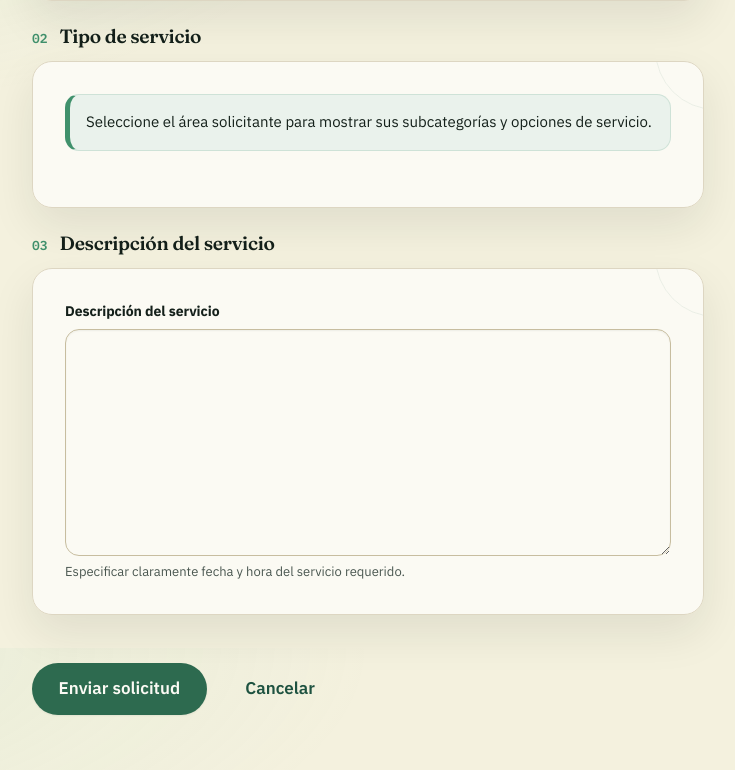
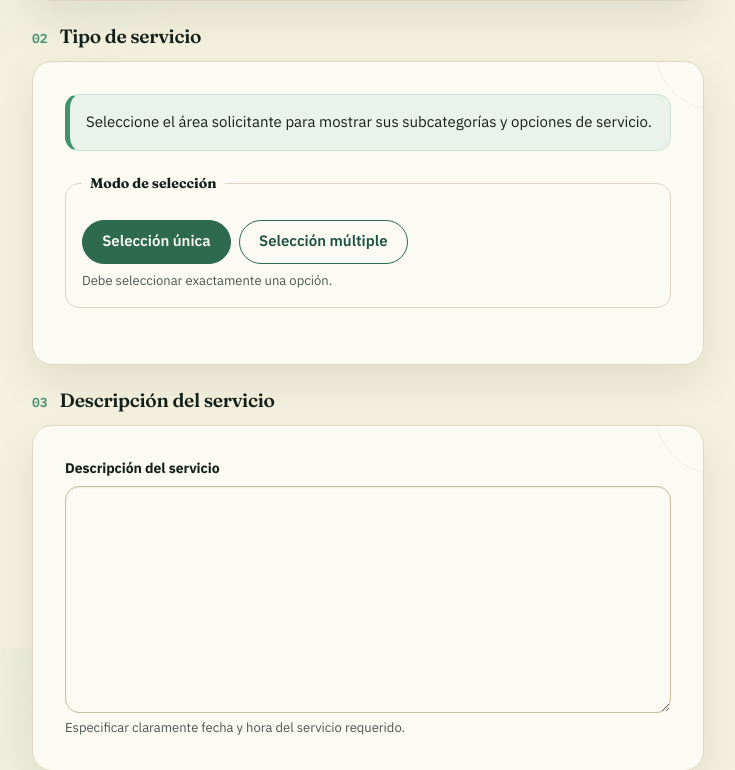
Before and after one commit to LuisMAC2022/Pablo, a Python web app: template app/templates/form.html in a window 1280 px wide. Shown: the part 952-1722 px from the top of the page, without its empty margins (272-1007 px from the left). Before the commit the page ends 1668 px from the top, so only its background shows below. Run offline with Jinja, Linux system fonts and the light colour scheme; the template is opened without the code that fills it, so the values that code supplies are empty.

Commit message:
Add selectable service option modes

```diff
--- a/app/static/css/mycelium/forms.css
+++ b/app/static/css/mycelium/forms.css
@@ -133,6 +133,34 @@ fieldset { min-inline-size: 0; }
   font-size: var(--text-h4);
 }
 
+.selection-mode {
+  margin: 0 0 var(--space-5);
+  border: 1px solid var(--border-soft);
+  border-radius: var(--radius-md);
+  padding: var(--space-4);
+}
+.selection-mode > legend {
+  padding-inline: var(--space-2);
+  color: var(--text-strong);
+  font-size: var(--text-sm);
+  font-weight: var(--fw-bold);
+}
+.selection-mode__buttons {
+  display: flex;
+  flex-wrap: wrap;
+  gap: var(--space-2);
+  margin-bottom: var(--space-2);
+}
+.selection-mode__button[aria-pressed="true"] {
+  border-color: var(--green-600);
+  background: var(--green-600);
+  color: var(--text-on-accent);
+}
+.selection-mode__button[aria-pressed="true"]:hover {
+  background: var(--green-700);
+  color: var(--text-on-accent);
+}
+
 .option-grid {
   display: grid;
   grid-template-columns: repeat(2, minmax(0, 1fr));
@@ -203,4 +231,5 @@ fieldset { min-inline-size: 0; }
 
 @media (max-width: 40rem) {
   .option-grid { grid-template-columns: 1fr; }
+  .selection-mode__buttons { align-items: stretch; flex-direction: column; }
 }
--- a/app/static/js/solicitud.js
+++ b/app/static/js/solicitud.js
@@ -1,8 +1,17 @@
 (() => {
   const areaSelect = document.querySelector('#area_solicitante');
   const areaSections = document.querySelectorAll('[data-area-section]');
+  const selectionModeInput = document.querySelector('[data-selection-mode-input]');
+  const selectionModeButtons = document.querySelectorAll('[data-selection-mode]');
+  const selectionModeHelp = document.querySelector('[data-selection-mode-help]');
+  const validSelectionModes = new Set(['radio', 'checkbox']);
 
-  if (!areaSelect || areaSections.length === 0) {
+  if (
+    !areaSelect
+    || areaSections.length === 0
+    || !selectionModeInput
+    || selectionModeButtons.length === 0
+  ) {
     return;
   }
 
@@ -11,13 +20,72 @@
     fieldset.disabled = !isActive;
   }
 
+  function getServiceOptions(fieldset) {
+    return Array.from(fieldset.querySelectorAll('[data-service-option]'));
+  }
+
+  function updateCheckboxRequirement(fieldset) {
+    const options = getServiceOptions(fieldset);
+    const hasSelection = options.some((option) => option.checked);
+
+    options.forEach((option, index) => {
+      option.required = option.type === 'radio' || (index === 0 && !hasSelection);
+    });
+  }
+
+  function setServiceOptionsMode(fieldset, mode) {
+    if (!fieldset || fieldset.disabled || !validSelectionModes.has(mode)) {
+      return;
+    }
+
+    const options = getServiceOptions(fieldset);
+
+    if (mode === 'radio') {
+      const selectedOptions = options.filter((option) => option.checked);
+      selectedOptions.slice(1).forEach((option) => {
+        option.checked = false;
+      });
+    }
+
+    options.forEach((option) => {
+      option.type = mode;
+    });
+
+    updateCheckboxRequirement(fieldset);
+  }
+
+  function updateSelectionModeControl(mode) {
+    selectionModeInput.value = mode;
+
+    selectionModeButtons.forEach((button) => {
+      button.setAttribute('aria-pressed', String(button.dataset.selectionMode === mode));
+    });
+
+    if (selectionModeHelp) {
+      selectionModeHelp.textContent = mode === 'checkbox'
+        ? 'Puede seleccionar una o varias opciones.'
+        : 'Debe seleccionar exactamente una opción.';
+    }
+  }
+
+  function getActiveOptionsFieldset() {
+    return Array.from(document.querySelectorAll('[data-subcategory-options]'))
+      .find((fieldset) => !fieldset.hidden && !fieldset.disabled);
+  }
+
   function updateSubcategoryOptions(areaSection) {
     const subcategorySelect = areaSection.querySelector('[data-subcategory-select]');
     const selectedSubcategory = subcategorySelect.value;
     const optionFieldsets = areaSection.querySelectorAll('[data-subcategory-options]');
 
     optionFieldsets.forEach((fieldset) => {
-      setFieldsetState(fieldset, fieldset.dataset.subcategoryOptions === selectedSubcategory);
+      const isActive = !areaSection.disabled
+        && fieldset.dataset.subcategoryOptions === selectedSubcategory;
+
+      setFieldsetState(fieldset, isActive);
+      if (isActive) {
+        setServiceOptionsMode(fieldset, selectionModeInput.value);
+      }
     });
   }
 
@@ -42,10 +110,35 @@
 
   areaSelect.addEventListener('change', updateAreaSections);
 
+  selectionModeButtons.forEach((button) => {
+    button.addEventListener('click', () => {
+      const mode = button.dataset.selectionMode;
+      if (!validSelectionModes.has(mode)) {
+        return;
+      }
+
+      setServiceOptionsMode(getActiveOptionsFieldset(), mode);
+      updateSelectionModeControl(mode);
+    });
+  });
+
   areaSections.forEach((section) => {
     const subcategorySelect = section.querySelector('[data-subcategory-select]');
     subcategorySelect.addEventListener('change', () => updateSubcategoryOptions(section));
+
+    section.querySelectorAll('[data-service-option]').forEach((option) => {
+      option.addEventListener('change', () => {
+        const fieldset = option.closest('[data-subcategory-options]');
+        if (fieldset && !fieldset.disabled && option.type === 'checkbox') {
+          updateCheckboxRequirement(fieldset);
+        }
+      });
+    });
   });
 
+  const initialMode = validSelectionModes.has(selectionModeInput.value)
+    ? selectionModeInput.value
+    : 'radio';
+  updateSelectionModeControl(initialMode);
   updateAreaSections();
 })();
--- a/app/templates/form.html
+++ b/app/templates/form.html
@@ -1,6 +1,10 @@
 {% extends "base.html" %}
 
 {% block title %}Solicitud Única de Servicios | Pabellón Nacional de la Biodiversidad{% endblock %}
+
+{% set modo_servicio =
+  'checkbox' if modo_seleccion_servicio|default('radio') == 'checkbox' else 'radio'
+%}
 
 {% macro opciones_servicio(subcategoria) %}
   <fieldset
@@ -15,11 +19,15 @@
         {% set opcion_id = subcategoria.id ~ '-' ~ opcion.valor %}
         <div class="option">
           <input
-            type="radio"
+            type="{{ modo_servicio }}"
             id="{{ opcion_id }}"
             name="{{ subcategoria.id }}"
             value="{{ opcion.valor }}"
-            required
+            data-service-option
+            {% if opcion.valor in (
+              (opciones_seleccionadas|default({})).get(subcategoria.id, []) or []
+            ) %}checked{% endif %}
+            {% if modo_servicio == 'radio' %}required{% endif %}
           >
           <label for="{{ opcion_id }}">{{ opcion.etiqueta }}</label>
         </div>
@@ -194,6 +202,43 @@
 
         <div class="form-card">
           <p class="alert alert--info">Seleccione el área solicitante para mostrar sus subcategorías y opciones de servicio.</p>
+
+          <fieldset class="selection-mode" data-selection-mode-control>
+            <legend>Modo de selección</legend>
+            <input
+              type="hidden"
+              id="modo_seleccion_servicio"
+              name="modo_seleccion_servicio"
+              value="{{ modo_servicio }}"
+              data-selection-mode-input
+            >
+            <div class="selection-mode__buttons" role="group" aria-label="Modo de selección de opciones de servicio">
+              <button
+                class="btn btn--secondary selection-mode__button"
+                type="button"
+                data-selection-mode="radio"
+                aria-pressed="{{ 'true' if modo_servicio == 'radio' else 'false' }}"
+              >
+                Selección única
+              </button>
+              <button
+                class="btn btn--secondary selection-mode__button"
+                type="button"
+                data-selection-mode="checkbox"
+                aria-pressed="{{ 'true' if modo_servicio == 'checkbox' else 'false' }}"
+              >
+                Selección múltiple
+              </button>
+            </div>
+            <small class="field-help" data-selection-mode-help aria-live="polite">
+              {% if modo_servicio == 'checkbox' %}
+                Puede seleccionar una o varias opciones.
+              {% else %}
+                Debe seleccionar exactamente una opción.
+              {% endif %}
+            </small>
+          </fieldset>
+
           {% for area in catalogo_servicios %}
             {{ area_servicio(area) }}
           {% endfor %}
```
Also changed, not shown: app/routes/solicitudes.py (+33 -9 lines), app/services/solicitudes.py (+42 -2 lines).
